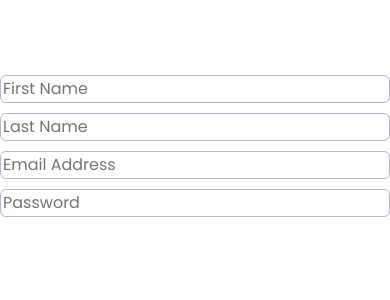
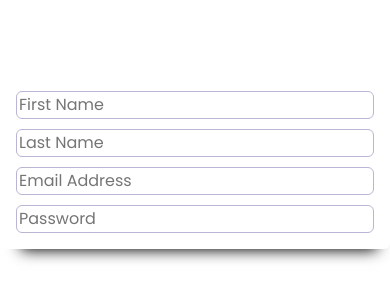
Before and after one commit to Nexi77/home-cost-tracker, a Nuxt app: page /register in a window 390 px wide. Shown: the part 174-474 px from the top of the page. Built offline with nearby package versions, Linux system fonts and the light colour scheme.

Commit message:
debug(ui): first step to recreate mobile problem

```diff
--- a/components/ui/Card.vue
+++ b/components/ui/Card.vue
@@ -5,13 +5,13 @@
 </template>
 
 <style lang="scss" scoped>
-// .card {
-//     background-color: var(--clr-white);
-//     padding: 1rem;
-//     border-radius: var(--base-radius);
-//     box-shadow: 4px 18px 14px -17px rgb(0, 0, 0);
-//     @media screen and (min-width: 768px){
-//         padding: 2.5rem;
-//     }
-// }
+.card {
+    background-color: var(--clr-white);
+    padding: 1rem;
+    border-radius: var(--base-radius);
+    box-shadow: 4px 18px 14px -17px rgb(0, 0, 0);
+    @media screen and (min-width: 768px){
+        padding: 2.5rem;
+    }
+}
 </style>
--- a/layouts/loggedOut.vue
+++ b/layouts/loggedOut.vue
@@ -6,7 +6,7 @@
 
 <style lang="scss" scoped>
 .logged-out-layout {
-    min-height: 100svh;
+    min-height: 100vh;
     background-color: var(--clr-primary-red);
     padding-inline: 1rem;
     background-image: url('../assets/images/bg-intro-mobile.png');
```
